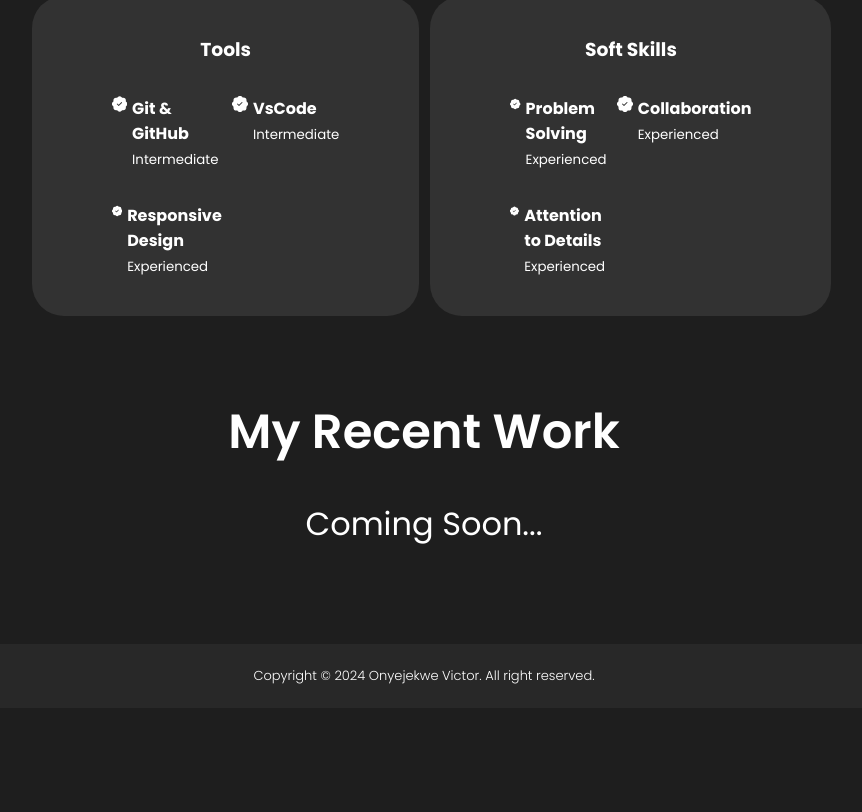
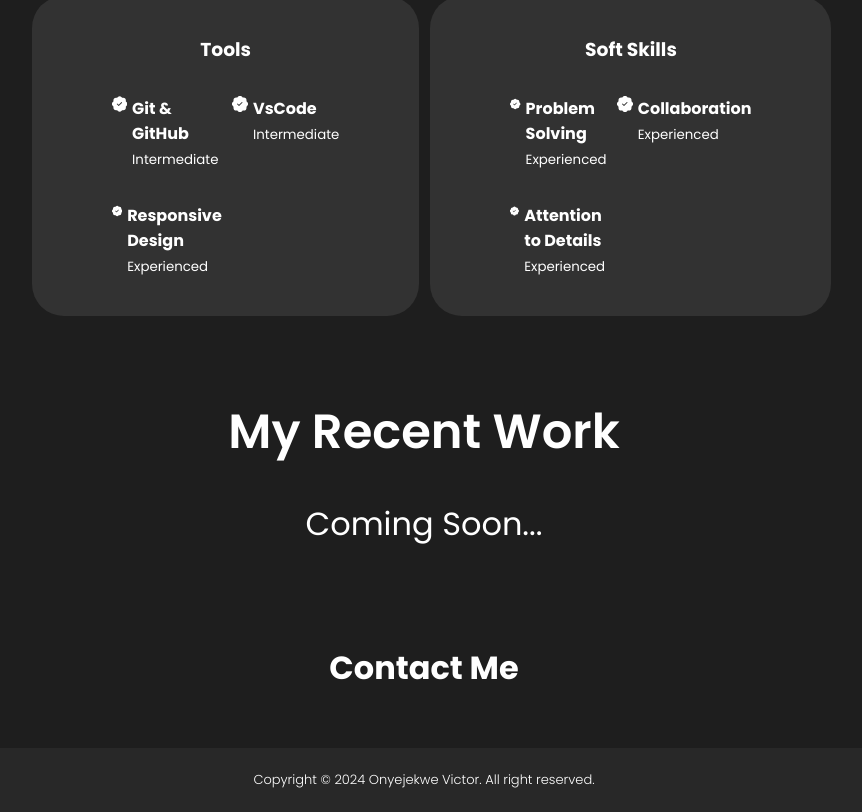
Before and after one commit to ovanda/Web-Portfolio, a React (Create React App) app: page / in a window 1280 px wide. Shown: the part 1040-1852 px from the top of the page, without its empty margins (216-1078 px from the left). Before the commit the page ends 1748 px from the top, so only its background shows below. Built offline with nearby package versions, Linux system fonts and the light colour scheme.

Commit message:
Rectifying issues

```diff
--- a/src/components/Contact/contact.js
+++ b/src/components/Contact/contact.js
@@ -1,17 +1,17 @@
 import React from 'react'
-//import './contact.css'
-//import { RiMessengerLine } from "react-icons/ri";
-//import { BsWhatsapp } from "react-icons/bs";
-//import { FaGithub } from "react-icons/fa";
-//import {useRef} from 'react';
-//import emailjs from '@emailjs/browser';
+import './contact.css'
+import { RiMessengerLine } from "react-icons/ri";
+import { BsWhatsapp } from "react-icons/bs";
+import { FaGithub } from "react-icons/fa";
+import {useRef} from 'react';
+import emailjs from '@emailjs/browser';
 
 
 
 
 const Contact = () => {
 
-  /*const form = useRef();
+const form = useRef();
 
   const sendEmail = (e) => {
     e.preventDefault();
@@ -32,12 +32,12 @@ const Contact = () => {
       );
 
       e.target.reset();
-  };*/
+  };
 
 
   return (
-    <div>
-
+    <div className='contact'  id='contact'>
+      <h1 id='contact'>Contact Me</h1>
     </div>
   )
 }
```
